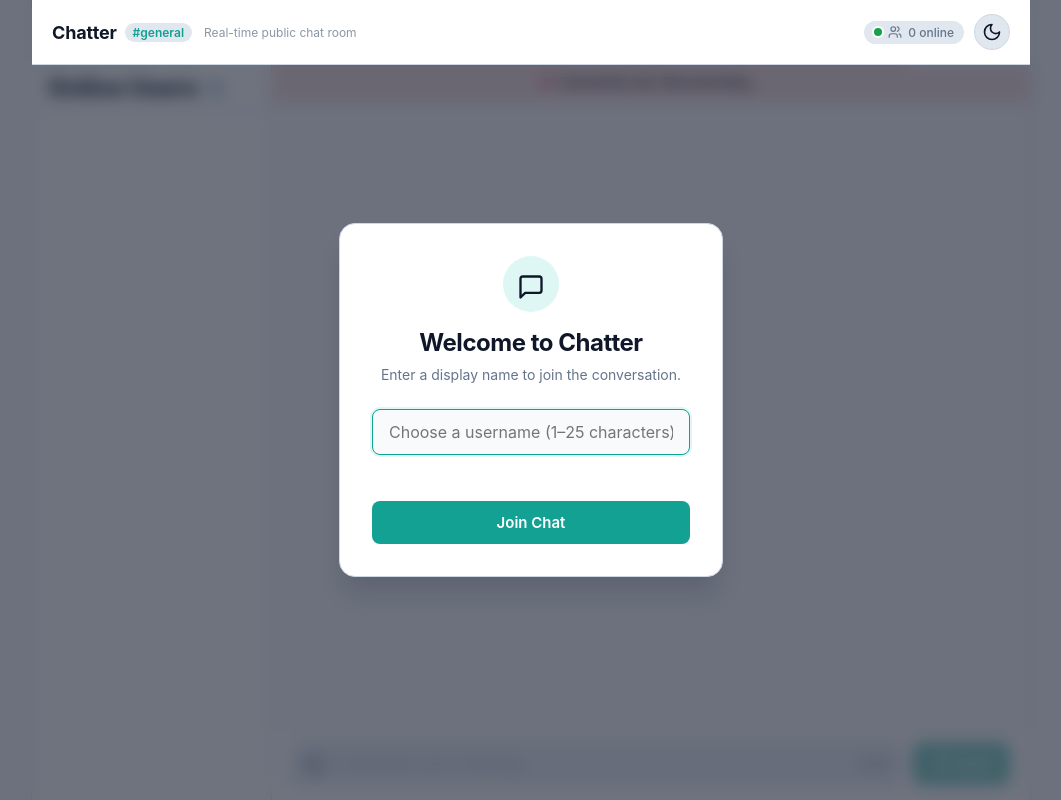
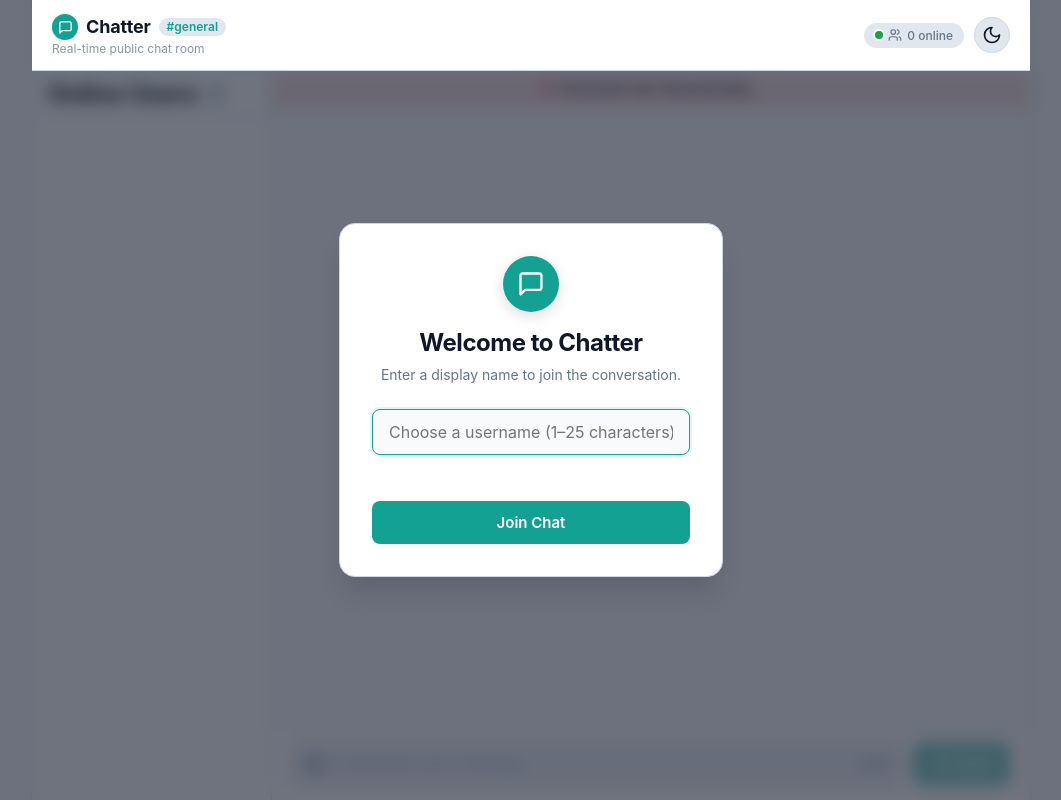
Before and after one commit to Gito125/Chatter, a website: page public/index.html in a window 1280 px wide. Shown: the whole page, without its empty margins (109-1170 px from the left). Drawn offline with nearby package versions, Linux system fonts and the light colour scheme; no server answers.

Commit message:
feat: enhance mobile experience with responsive design and user interactions

```diff
--- a/public/css/styles.css
+++ b/public/css/styles.css
@@ -191,12 +191,17 @@ body,
   width: 3.5rem;
   height: 3.5rem;
   border-radius: var(--radius-full);
-  background-color: var(--bubble-self);
+  background-color: var(--accent);
+  color: var(--accent-contrast);
   margin-bottom: 1rem;
+  box-shadow: 0 4px 14px var(--shadow-color);
 }
 
 .brand-icon {
-  font-size: 1.75rem;
+  display: inline-flex;
+  align-items: center;
+  justify-content: center;
+  line-height: 1;
 }
 
 .modal-title {
@@ -302,21 +307,27 @@ body,
   display: flex;
   align-items: center;
   justify-content: space-between;
-  padding: 0.875rem 1.25rem;
+  gap: 0.5rem;
+  padding: 0.625rem 0.875rem;
   background-color: var(--bg-secondary);
   border-bottom: 1px solid var(--border-color);
   flex-shrink: 0;
+  min-width: 0;
 }
 
 .header-left {
   display: flex;
   align-items: center;
-  gap: 0.75rem;
+  gap: 0.5rem;
+  min-width: 0;
+  flex: 1 1 auto;
 }
 
 .header-title-group {
   display: flex;
   flex-direction: column;
+  justify-content: center;
+  min-width: 0;
   gap: 0.125rem;
 }
 
@@ -336,34 +347,74 @@ body,
 .brand-title {
   display: flex;
   align-items: center;
-  gap: 0.5rem;
+  gap: 0.4375rem;
+  min-width: 0;
+}
+
+.brand-logo-badge {
+  display: inline-flex;
+  align-items: center;
+  justify-content: center;
+  width: 1.625rem;
+  height: 1.625rem;
+  border-radius: var(--radius-full);
+  background-color: var(--accent);
+  color: var(--accent-contrast);
+  flex-shrink: 0;
+  box-shadow: 0 1px 3px var(--shadow-color);
+  transition: transform var(--transition-fast) ease;
+}
+
+.brand-logo-badge:hover {
+  transform: scale(1.06);
+}
+
+.brand-logo-icon {
+  width: 0.9375rem;
+  height: 0.9375rem;
+  display: inline-flex;
+  align-items: center;
+  justify-content: center;
+  color: var(--accent-contrast);
 }
 
 .brand-logo-text {
-  font-size: 1.125rem;
+  font-size: 1.0625rem;
   font-weight: 700;
   letter-spacing: -0.01em;
   color: var(--text-primary);
+  white-space: nowrap;
+  line-height: 1.2;
 }
 
 .room-pill {
-  font-size: 0.75rem;
+  font-size: 0.6875rem;
   font-weight: 600;
-  padding: 0.125rem 0.5rem;
+  padding: 0.125rem 0.4375rem;
   border-radius: var(--radius-full);
   background-color: var(--bg-tertiary);
   color: var(--accent);
+  white-space: nowrap;
+  flex-shrink: 0;
+  line-height: 1.2;
 }
 
 .room-topic {
-  font-size: 0.75rem;
+  display: none;
+  font-size: 0.6875rem;
   color: var(--text-muted);
+  white-space: nowrap;
+  overflow: hidden;
+  text-overflow: ellipsis;
+  max-width: 200px;
+  line-height: 1.2;
 }
 
 .header-right {
   display: flex;
   align-items: center;
-  gap: 0.625rem;
+  gap: 0.375rem;
+  flex-shrink: 0;
 }
 
 /* Presence & Status Indicators */
@@ -393,13 +444,31 @@ body,
 .user-count-badge {
   display: inline-flex;
   align-items: center;
-  gap: 0.375rem;
-  padding: 0.25rem 0.625rem;
+  gap: 0.3125rem;
+  padding: 0.25rem 0.5rem;
   background-color: var(--bg-tertiary);
+  border: 1px solid var(--border-color);
   border-radius: var(--radius-full);
   font-size: 0.75rem;
   font-weight: 500;
   color: var(--text-secondary);
+  white-space: nowrap;
+  user-select: none;
+  cursor: pointer;
+  flex-shrink: 0;
+  transition: background-color var(--transition-fast) ease,
+              border-color var(--transition-fast) ease,
+              color var(--transition-fast) ease,
+              transform var(--transition-fast) ease;
+}
+
+.user-count-badge:hover {
+  background-color: var(--border-color);
+  color: var(--text-primary);
+}
+
+.user-count-badge:active {
+  transform: scale(0.96);
 }
 
 .badge {
@@ -1160,12 +1229,106 @@ body,
   pointer-events: none;
 }
 
+/* Small Mobile Responsive Refinements */
+@media (max-width: 380px) {
+  .chat-header {
+    padding: 0.5rem 0.625rem;
+    gap: 0.25rem;
+  }
+
+  .header-left {
+    gap: 0.375rem;
+  }
+
+  .header-right {
+    gap: 0.25rem;
+  }
+
+  .brand-logo-text {
+    font-size: 0.9375rem;
+  }
+
+  .room-pill {
+    font-size: 0.625rem;
+    padding: 0.0625rem 0.3125rem;
+  }
+
+  .user-count-badge {
+    padding: 0.25rem 0.375rem;
+    font-size: 0.6875rem;
+    gap: 0.25rem;
+  }
+
+  .brand-logo-badge {
+    width: 1.375rem;
+    height: 1.375rem;
+  }
+
+  .brand-logo-icon {
+    width: 0.8125rem;
+    height: 0.8125rem;
+  }
+
+  .btn-icon {
+    width: 2rem;
+    height: 2rem;
+  }
+}
+
 /* Desktop Responsiveness */
 @media (min-width: 768px) {
   .chat-app {
     max-width: 1000px;
     border-left: 1px solid var(--border-color);
     border-right: 1px solid var(--border-color);
+  }
+
+  /* Desktop Header Layout */
+  .chat-header {
+    padding: 0.875rem 1.25rem;
+    gap: 1rem;
+  }
+
+  .header-left {
+    gap: 0.75rem;
+  }
+
+  .brand-title {
+    gap: 0.5rem;
+  }
+
+  .brand-logo-text {
+    font-size: 1.125rem;
+  }
+
+  .room-pill {
+    font-size: 0.75rem;
+    padding: 0.125rem 0.5rem;
+  }
+
+  .room-topic {
+    display: block;
+    font-size: 0.75rem;
+    max-width: 320px;
+  }
+
+  .header-right {
+    gap: 0.625rem;
+  }
+
+  .user-count-badge {
+    cursor: default;
+    border-color: transparent;
+    padding: 0.25rem 0.625rem;
+  }
+
+  .user-count-badge:hover {
+    background-color: var(--bg-tertiary);
+    color: var(--text-secondary);
+  }
+
+  .user-count-badge:active {
+    transform: none;
   }
 
   /* Hide mobile toggle button and mobile close button on desktop */
--- a/public/index.html
+++ b/public/index.html
@@ -5,6 +5,7 @@
   <meta name="viewport" content="width=device-width, initial-scale=1.0">
   <title>Chatter — Real-Time Chat</title>
   <meta name="description" content="A lightweight, responsive real-time web chat application built with Node.js and Socket.IO.">
+  <link rel="icon" type="image/svg+xml" href="assets/favicon.svg">
   <link rel="stylesheet" href="css/styles.css">
 </head>
 <body>
@@ -64,11 +65,16 @@
             <svg class="lucide lucide-menu" xmlns="http://www.w3.org/2000/svg" width="20" height="20" viewBox="0 0 24 24" fill="none" stroke="currentColor" stroke-width="2" stroke-linecap="round" stroke-linejoin="round"><line x1="4" x2="20" y1="12" y2="12"/><line x1="4" x2="20" y1="6" y2="6"/><line x1="4" x2="20" y1="18" y2="18"/></svg>
           </span>
         </button>
-        <div class="brand-title">
-          <span class="brand-logo-text">Chatter</span>
-          <span class="room-pill">#general</span>
+        <div class="header-title-group">
+          <div class="brand-title">
+            <span class="brand-logo-badge" aria-hidden="true">
+              <svg class="brand-logo-icon lucide lucide-message-square" xmlns="http://www.w3.org/2000/svg" width="16" height="16" viewBox="0 0 24 24" fill="none" stroke="currentColor" stroke-width="2" stroke-linecap="round" stroke-linejoin="round"><path d="M21 15a2 2 0 0 1-2 2H7l-4 4V5a2 2 0 0 1 2-2h14a2 2 0 0 1 2 2z"/></svg>
+            </span>
+            <span class="brand-logo-text">Chatter</span>
+            <span class="room-pill">#general</span>
+          </div>
+          <p class="room-topic">Real-time public chat room</p>
         </div>
-        <p class="room-topic">Real-time public chat room</p>
       </div>
       <div class="header-right">
         <div id="user-count-badge" class="user-count-badge" aria-live="polite">
--- a/public/js/app.js
+++ b/public/js/app.js
@@ -246,6 +246,15 @@ window.Chatter.app = {
       });
     }
 
+    // Handle mobile user count badge click to open sidebar drawer
+    if (ui.elements.userCountBadge) {
+      ui.elements.userCountBadge.addEventListener('click', () => {
+        if (window.innerWidth < 768) {
+          ui.toggleSidebar();
+        }
+      });
+    }
+
     // Handle mobile sidebar close button click
     if (ui.elements.sidebarCloseBtn) {
       ui.elements.sidebarCloseBtn.addEventListener('click', () => {
```
Also changed, not shown: docs/ARCHITECTURE.md (+1 -2 lines), README.md, public/assets/favicon.svg (added), public/assets/og-image.png (added), public/favicon.svg (added).
